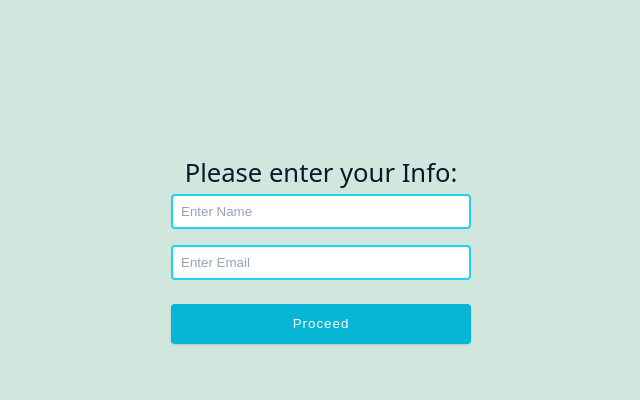
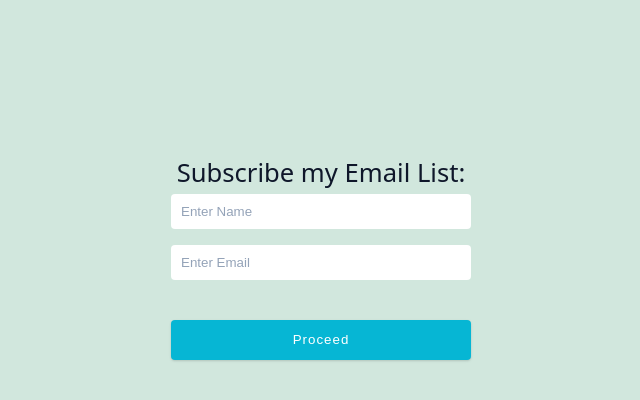
Before and after one commit to AbdullahKhanorakzai/grocery-bud-v1, a React (Vite) app: page / in a window 1280 px wide. Both pictures are taken after a click on the button "Proceed". Shown: the top 400 px of the page, without its empty margins (319-959 px from the left). Built offline with nearby package versions, Linux system fonts and the light colour scheme.

Commit message:
fix some bug

```diff
--- a/src/InfoAboutApp.jsx
+++ b/src/InfoAboutApp.jsx
@@ -1,4 +1,4 @@
-import React, { useState } from "react";
+import React, { useState, useEffect } from "react";
 import { toast } from "react-toastify";
 
 function InfoAboutApp() {
@@ -6,9 +6,12 @@ function InfoAboutApp() {
   const [userName, setUserName] = useState("");
   const [step, setStep] = useState(1);
 
-  const hideInstructions = () => {
-    setShowInstructions(true);
-  };
+  useEffect(() => {
+    const isCompleted = localStorage.getItem("infoAboutAppCompleted");
+    if (isCompleted) {
+      setStep(4);
+    }
+  }, []);
 
   const handleProceed = (e) => {
     e.preventDefault();
@@ -16,15 +19,16 @@ function InfoAboutApp() {
   };
 
   const handleGotIt = () => {
-    const answer = window.confirm("Are you missing someone?");
+    const answer = window.confirm("Abdullah Ko Miss Karthe Ho Na?");
 
     if (answer) {
-      alert("Abdullah so much miss you and love you Beauty");
+      alert("Abdullah be apko so much miss you and love you Beauty");
     } else {
       alert("Haaa ! Atna Ghosa");
     }
 
     setStep(step + 1);
+    localStorage.setItem("infoAboutAppCompleted", "true");
   };
 
   return (
@@ -38,7 +42,7 @@ function InfoAboutApp() {
             the textarea.
           </p>
           <button
-            onClick={handleProceed}
+            onClick={() => setStep(step + 1)}
             className="btn"
             style={{ padding: ".8rem 2rem" }}
           >
@@ -50,8 +54,6 @@ function InfoAboutApp() {
       {step === 2 && (
         <div className="info">
           <form
-            name="contact"
-            netlify
             style={{
               display: "flex",
               flexDirection: "column",
@@ -60,8 +62,8 @@ function InfoAboutApp() {
               margin: "0 auto",
             }}
           >
-            <label style={{ marginBottom: "1rem", fontSize: "1.6rem" }}>
-              Please enter your Info:
+            <label style={{ marginBottom: "2rem", fontSize: "1.6rem" }}>
+              Subscribe my Email List:
               <input
                 type="text"
                 name="name"
@@ -73,7 +75,7 @@ function InfoAboutApp() {
                   margin: "0.5rem 0",
                   width: "100%",
                   borderRadius: "4px",
-                  border: "2px solid #22d2ee ",
+                  border: "2px solid transparent ",
                 }}
               />
               <input
@@ -85,7 +87,7 @@ function InfoAboutApp() {
                   margin: "0.5rem 0",
                   width: "100%",
                   borderRadius: "4px",
-                  border: "2px solid #22d3ee ",
+                  border: "2px solid transparent ",
                 }}
               />
             </label>
@@ -94,7 +96,6 @@ function InfoAboutApp() {
               className="btn"
               style={{
                 padding: ".8rem 2rem",
-
                 color: "white",
                 border: "none",
                 borderRadius: "4px",
@@ -120,7 +121,7 @@ function InfoAboutApp() {
                   marginBottom: "2rem",
                 }}
               >
-                Are you missing Abdullah Beauty?
+                Kia Ap Kase Ko Miss Karthe Ho?
               </p>
 
               <button
@@ -134,7 +135,7 @@ function InfoAboutApp() {
               <button
                 onClick={() => {
                   setStep(step + 1);
-                  return alert("Ok Zalam");
+                  return toast.warn("Ok Zalam");
                 }}
                 className="btn"
                 style={{ padding: ".8rem 2rem" }}
@@ -146,12 +147,13 @@ function InfoAboutApp() {
             <button
               onClick={() => {
                 setStep(step + 1);
-                alert("Thanks for Subscribing Our Services");
+                toast.success("🙌 Thanks for Subscribing to Our Email List! ");
+                localStorage.setItem("infoAboutAppCompleted", "true");
               }}
               className="btn"
               style={{ padding: ".8rem 2rem" }}
             >
-              Got it!
+              Got it! let Add me Some Item 🛒
             </button>
           )}
         </div>
--- a/src/Items.jsx
+++ b/src/Items.jsx
@@ -1,7 +1,6 @@
 import SingleItem from "./SingleItem";
 
 function Items({ items, removeItem, editItems }) {
-  console.log(items);
   return (
     <div className="items">
       {items.map((item) => {
--- a/src/index.css
+++ b/src/index.css
@@ -359,3 +359,6 @@ body {
 #text {
   display: none;
 }
+input:focus {
+  outline: 2px solid #22d2ee;
+}
--- a/src/main.jsx
+++ b/src/main.jsx
@@ -2,6 +2,7 @@ import React from "react";
 import ReactDOM from "react-dom/client";
 import App from "./App";
 import "./index.css";
+
 import "react-toastify/dist/ReactToastify.css";
 
 ReactDOM.createRoot(document.getElementById("root")).render(
```
